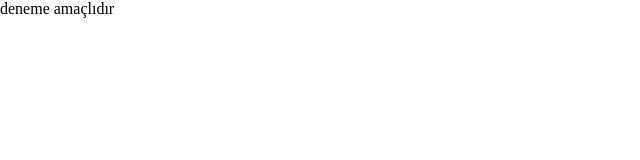
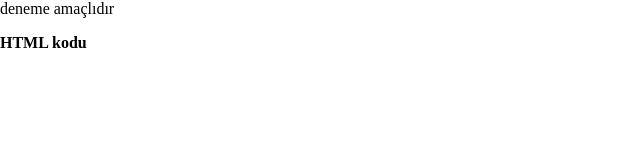
Before and after one commit to ozancank/ozancank.github.io, a plain HTML site: page index.html in a window 1280 px wide. Shown: the full height of the page, 0-640 px from the left. Drawn offline with Linux system fonts and the light colour scheme.

Commit message:
Update index.html

```diff
--- a/index.html
+++ b/index.html
@@ -5,5 +5,6 @@
 </head>
 <body>
 <p>deneme amaçlıdır</p>
+  <b> HTML kodu</b>
 </body>
 </html>
```
